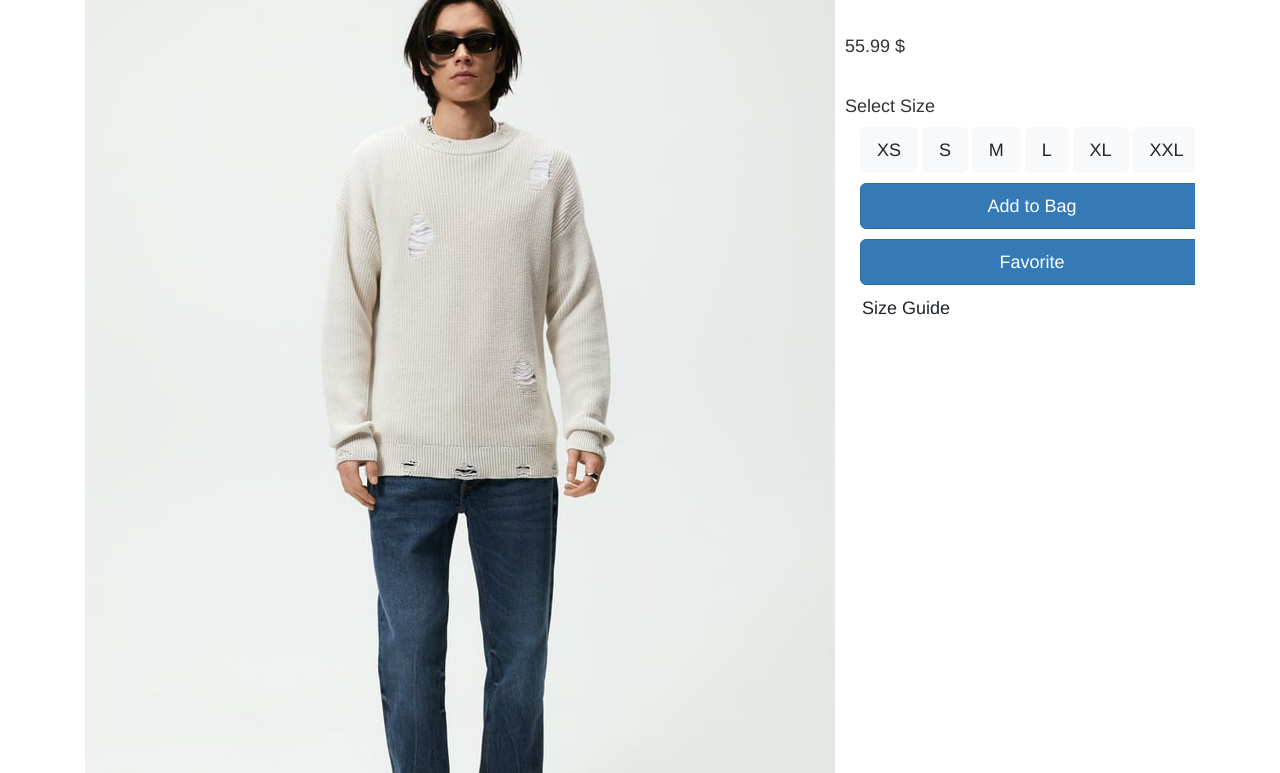
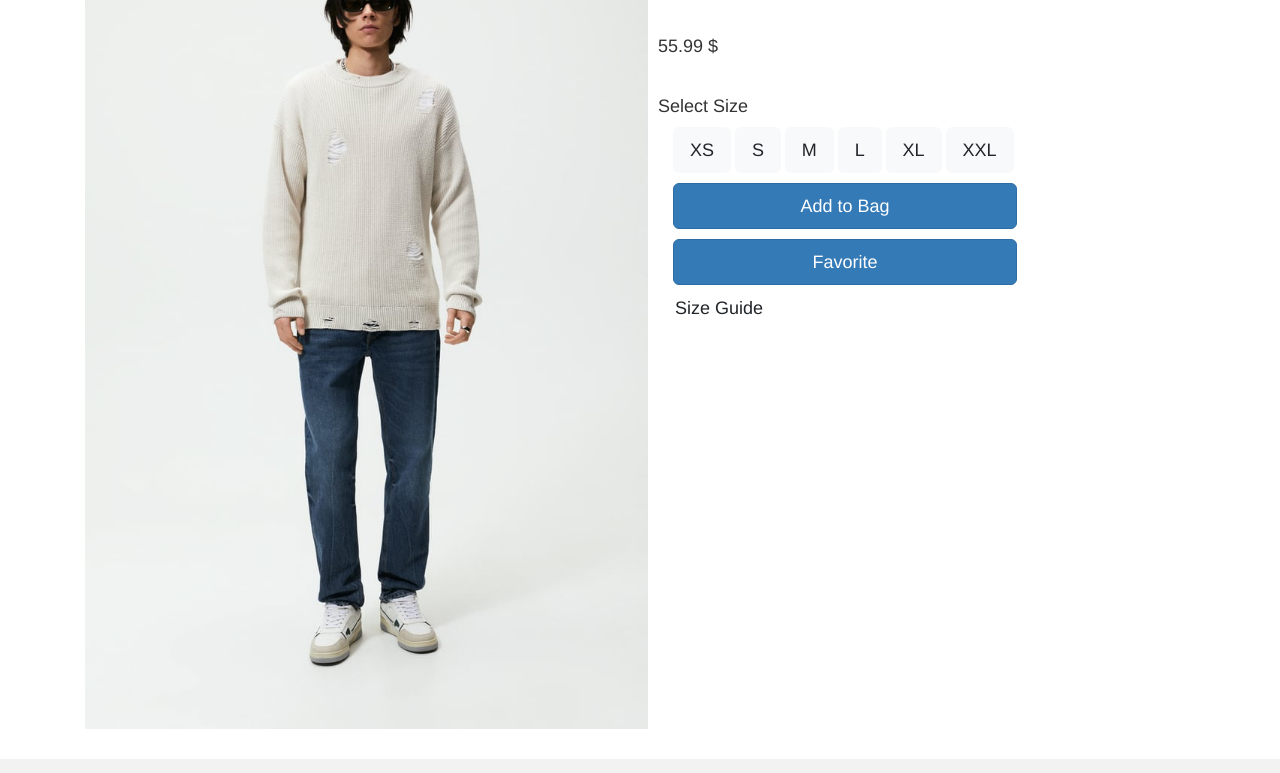
Before and after one commit to YossiKimchy/Online-Store, a plain HTML site: page Zara Men's STRAIGHT-FIT Jeans.html in a window 1280 px wide. Shown: the part 468-1241 px from the top of the page. Drawn offline with nearby package versions, Linux system fonts and the light colour scheme.

Commit message:
Add files via upload

```diff
--- a/Zara Men's STRAIGHT-FIT Jeans.html
+++ b/Zara Men's STRAIGHT-FIT Jeans.html
@@ -68,7 +68,7 @@
     <div class="container" style="margin-bottom: 30px;">
       <div class="media">
         <div class="media-left media-middle">
-          <img src="images/zara-men-J1.jpg" class="media-object">
+          <img src="images/zara-men-J1.jpg" class="media-object" style="height: 845px; width:563px;">
         </div>
         <div class="media-body" style="padding: 50px 0 50px 0;">
           <h2 class="media-heading">Zara Jeans</h2>
```
